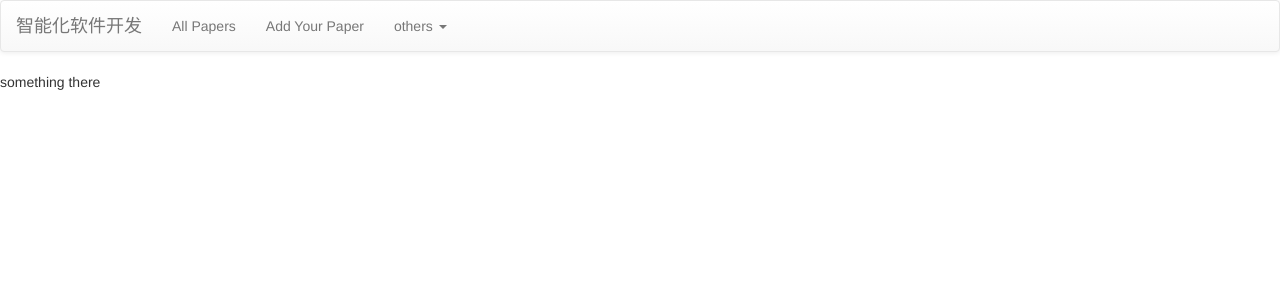
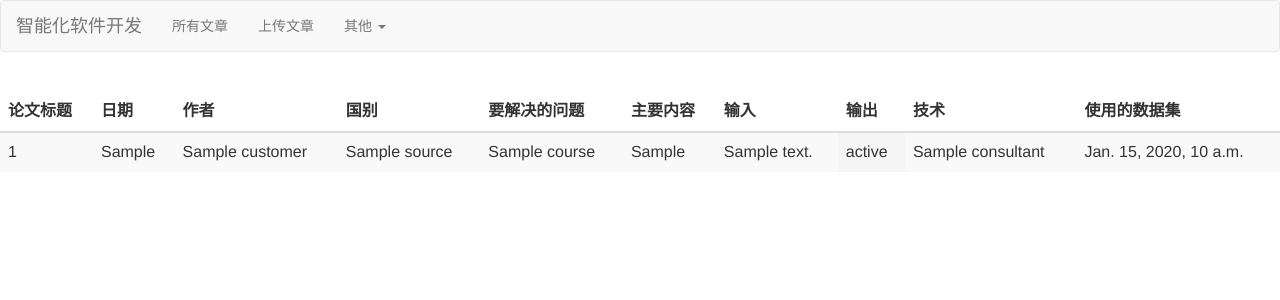
Before and after one commit to yesan0327/ManagementWebsite, a Django app: template templates/base.html in a window 1280 px wide. Shown: the top 300 px of the page. Run offline with Django 3.2, Linux system fonts and the light colour scheme; the template is opened without the code that fills it: most values are stand-ins (such as "Sample title", 1, 10 or a date in 2020); some libraries are stand-ins or nearby versions.

Commit message:
添加表格

```diff
--- a/templates/base.html
+++ b/templates/base.html
@@ -1,11 +1,17 @@
-<!-- 最新版本的 Bootstrap 核心 CSS 文件 -->
-<link rel="stylesheet" href="https://cdn.jsdelivr.net/npm/bootstrap@3.3.7/dist/css/bootstrap.min.css" integrity="sha384-BVYiiSIFeK1dGmJRAkycuHAHRg32OmUcww7on3RYdg4Va+PmSTsz/K68vbdEjh4u" crossorigin="anonymous">
+{#<!-- 最新版本的 Bootstrap 核心 CSS 文件 -->#}
+{#<link rel="stylesheet" href="https://cdn.jsdelivr.net/npm/bootstrap@3.3.7/dist/css/bootstrap.min.css" integrity="sha384-BVYiiSIFeK1dGmJRAkycuHAHRg32OmUcww7on3RYdg4Va+PmSTsz/K68vbdEjh4u" crossorigin="anonymous">#}
+{##}
+{#<!-- 可选的 Bootstrap 主题文件（一般不用引入） -->#}
+{#<link rel="stylesheet" href="https://cdn.jsdelivr.net/npm/bootstrap@3.3.7/dist/css/bootstrap-theme.min.css" integrity="sha384-rHyoN1iRsVXV4nD0JutlnGaslCJuC7uwjduW9SVrLvRYooPp2bWYgmgJQIXwl/Sp" crossorigin="anonymous">#}
+{##}
+{#<!-- 最新的 Bootstrap 核心 JavaScript 文件 -->#}
+{#<script src="https://cdn.jsdelivr.net/npm/bootstrap@3.3.7/dist/js/bootstrap.min.js" integrity="sha384-Tc5IQib027qvyjSMfHjOMaLkfuWVxZxUPnCJA7l2mCWNIpG9mGCD8wGNIcPD7Txa" crossorigin="anonymous"></script>#}
 
-<!-- 可选的 Bootstrap 主题文件（一般不用引入） -->
-<link rel="stylesheet" href="https://cdn.jsdelivr.net/npm/bootstrap@3.3.7/dist/css/bootstrap-theme.min.css" integrity="sha384-rHyoN1iRsVXV4nD0JutlnGaslCJuC7uwjduW9SVrLvRYooPp2bWYgmgJQIXwl/Sp" crossorigin="anonymous">
+<!-- Bootstrap core CSS -->
+<link href="/static/bootstrap/css/bootstrap.min.css" rel="stylesheet">
 
-<!-- 最新的 Bootstrap 核心 JavaScript 文件 -->
-<script src="https://cdn.jsdelivr.net/npm/bootstrap@3.3.7/dist/js/bootstrap.min.js" integrity="sha384-Tc5IQib027qvyjSMfHjOMaLkfuWVxZxUPnCJA7l2mCWNIpG9mGCD8wGNIcPD7Txa" crossorigin="anonymous"></script>
+<!-- Custom styles for this template -->
+<link href="/static/bootstrap/css/dashboard.css" rel="stylesheet">
 <!DOCTYPE html>
 <html lang="en">
 <head>
@@ -15,9 +21,48 @@
 <body>
 {% include 'nav.html' %}
 {% block content %}
-<div>something there</div>
-{% endblock  %}
+
+    <table class="table table-striped">
+        <thead>
+        <tr>
+            <th>论文标题</th>
+            <th>日期</th>
+            <th>作者</th>
+            <th>国别</th>
+            <th>要解决的问题</th>
+            <th>主要内容</th>
+            <th>输入</th>
+            <th>输出</th>
+            <th>技术</th>
+            <th>使用的数据集</th>
+        </tr>
+        </thead>
+        <tbody>
+        {% for customer in customers_list %}
+            <tr>
+                <td>{{ customer.id }}</td>
+                <td>{{ customer.qq }}</td>
+                <td>{{ customer.name }}</td>
+                <td>{{ customer.source }}</td>
+                <td>{{ customer.course }}</td>
+                <td>{{ customer.get_class_type_display }}</td>
+                {#get_class_type_display 显示中文#}
+                <td>{{ customer.customer_note|truncatechars:30 }}</td>
+                {#｜truncatechars:30 默认在页面只显示30个字节#}
+                <td class="{{ customer.status }}">{{ customer.get_status_display }}</td>
+                {#根据不同的状态，添加底色样式，css样式在customers.css中定义#}
+                <td>{{ customer.consultant }}</td>
+                <td>{{ customer.date }}</td>
+            </tr>
+        {% endfor %}
+        </tbody>
+    </table>
+{% endblock %}
 {% include 'bottom.html' %}
 {% include 'total.html' %}
 </body>
 </html>
+<script src="/static/bootstrap/js/jquery-2.2.3.js"></script>
+<script src="/static/bootstrap/js/bootstrap.min.js"></script>
+<!-- Just to make our placeholder images work. Don't actually copy the next line! -->
+<script src="/static/bootstrap/js/holder.min.js"></script>
--- a/templates/nav.html
+++ b/templates/nav.html
@@ -5,11 +5,11 @@
     </div>
     <div>
         <ul class="nav navbar-nav">
-            <li ><a href="#">All Papers</a></li>
-            <li><a href="#">Add Your Paper</a></li>
+            <li ><a href="#">所有文章</a></li>
+            <li><a href="#">上传文章</a></li>
             <li class="dropdown">
                 <a href="#" class="dropdown-toggle" data-toggle="dropdown">
-                    others
+                    其他
                     <b class="caret"></b>
                 </a>
                 <ul class="dropdown-menu">
```
Also changed, not shown: ManagementWebsite/settings.py (+3 -6 lines).
